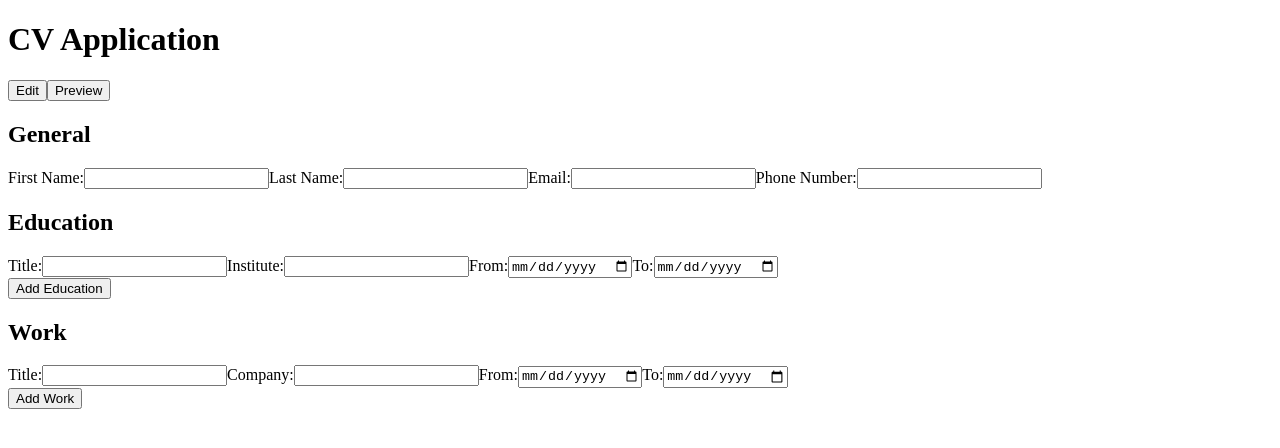
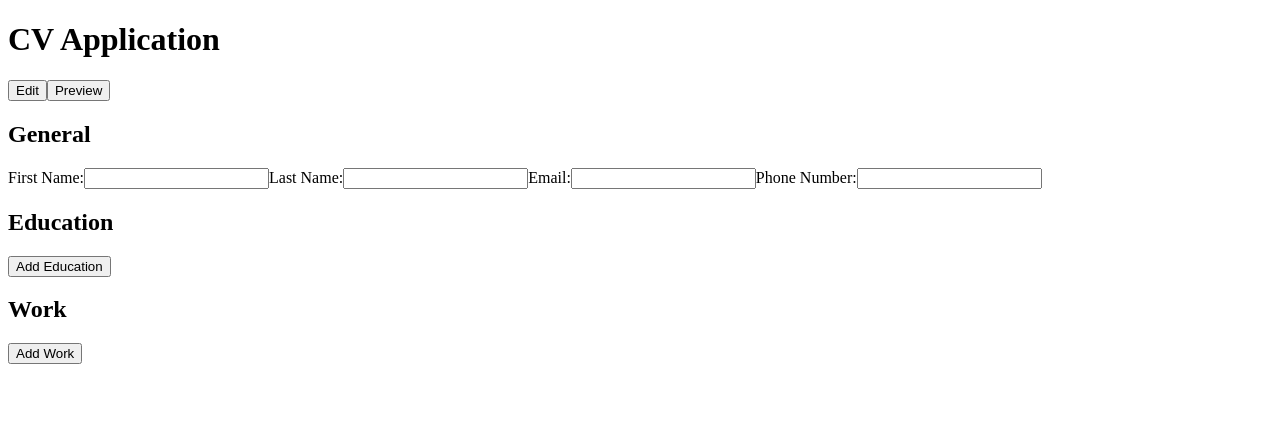
Before and after one commit to 01zulfi/cv-application, a React (Create React App) app: page / in a window 1280 px wide. Shown: the top 448 px of the page. Built offline with nearby package versions, Linux system fonts and the light colour scheme.

Commit message:
Remove initial education & work forms

```diff
--- a/src/components/CVInput.js
+++ b/src/components/CVInput.js
@@ -10,8 +10,8 @@ class CVInput extends Component {
     super();
 
     this.state = {
-      educationQuantity: [{ id: uniqueId() }],
-      workQuantity: [{ id: uniqueId() }],
+      educationQuantity: [],
+      workQuantity: [],
     };
 
     this.incrementEducationQuantity = this.incrementEducationQuantity.bind(this);
```
